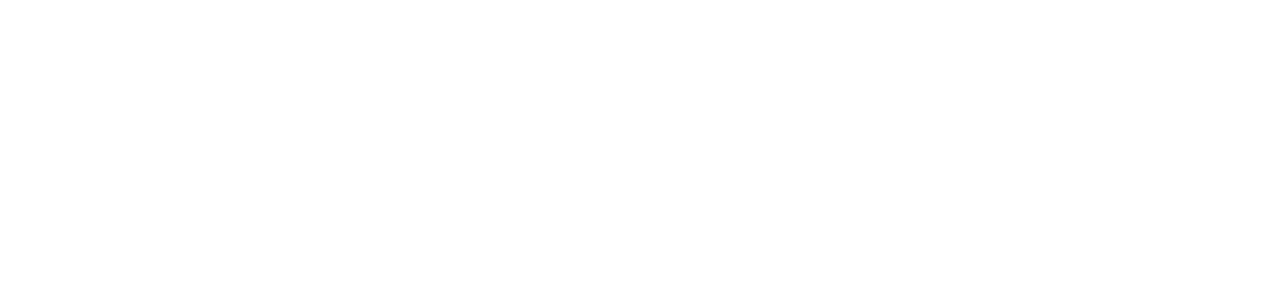
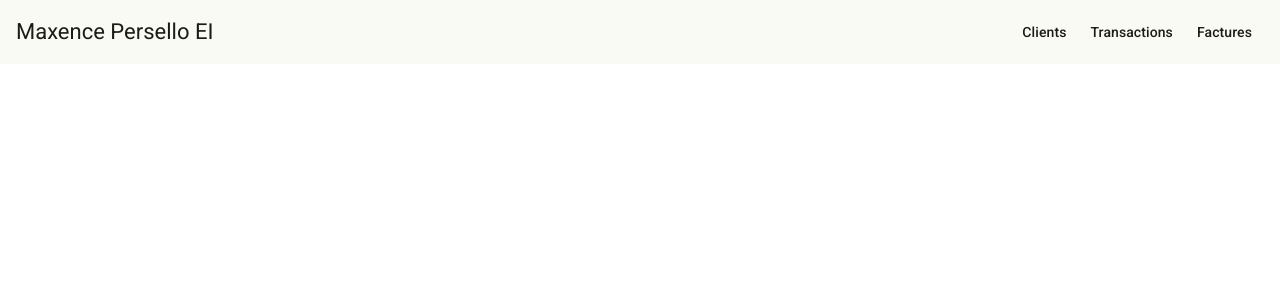
Before and after one commit to maxenceprsll/invoices-front, an Angular app: page / in a window 1280 px wide. Shown: the top 300 px of the page. Built offline with nearby package versions, Linux system fonts and the light colour scheme.

Commit message:
Add Dashboard and Navbar components with routing and basic styling

```diff
--- a/src/app/app.component.html
+++ b/src/app/app.component.html
@@ -1 +1,2 @@
+<app-navbar></app-navbar>
 <router-outlet />
--- a/src/app/app.component.ts
+++ b/src/app/app.component.ts
@@ -1,9 +1,10 @@
 import { Component } from '@angular/core';
 import { RouterOutlet } from '@angular/router';
+import { NavbarComponent } from './navbar/navbar.component';
 
 @Component({
   selector: 'app-root',
-  imports: [RouterOutlet],
+  imports: [RouterOutlet, NavbarComponent],
   templateUrl: './app.component.html',
   styleUrl: './app.component.scss'
 })
--- a/src/app/app.routes.ts
+++ b/src/app/app.routes.ts
@@ -1,3 +1,6 @@
 import { Routes } from '@angular/router';
+import { DashboardComponent } from './dashboard/dashboard.component';
 
-export const routes: Routes = [];
+export const routes: Routes = [
+    {path: '', component: DashboardComponent, pathMatch: 'full'}
+];
--- /dev/null
+++ b/src/app/navbar/navbar.component.html
@@ -0,0 +1,8 @@
+<!-- Barre de navigation -->
+<mat-toolbar color="primary">
+    <span>Maxence Persello EI</span>
+    <span class="spacer"></span>
+    <button mat-button routerLink="/clients">Clients</button>
+    <button mat-button routerLink="/transactions">Transactions</button>
+    <button mat-button routerLink="/invoices">Factures</button>
+</mat-toolbar>
--- /dev/null
+++ b/src/app/navbar/navbar.component.scss
@@ -0,0 +1,3 @@
+.spacer {
+    flex: 1 1 auto;
+}
```
Also changed, not shown: src/app/dashboard/dashboard.component.ts (added, +11 -0 lines), src/app/navbar/navbar.component.ts (added, +18 -0 lines), src/app/dashboard/dashboard.component.html (added), src/app/dashboard/dashboard.component.scss (added), 2 other files (tests, documents, lock files or other folders).
